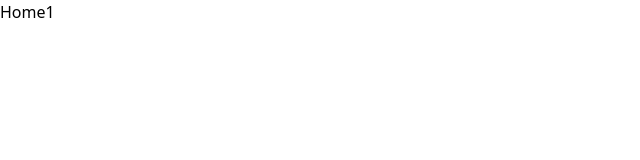
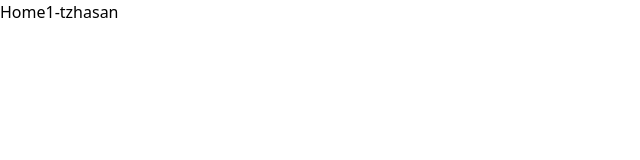
Before and after one commit to tzhasan/school-management-project-1, a React (Vite) app: page / in a window 1280 px wide. Shown: the top 160 px of the page, without its empty margins (0-640 px from the left). Built offline with nearby package versions, Linux system fonts and the light colour scheme.

Commit message:
tzhasan 1

```diff
--- a/src/Pages/Home-Page/Home.jsx
+++ b/src/Pages/Home-Page/Home.jsx
@@ -3,7 +3,7 @@ import React from 'react';
 const Home = () => {
   return (
     <div>
-      Home1
+      Home1-tzhasan
     </div>
   );
 };
```
